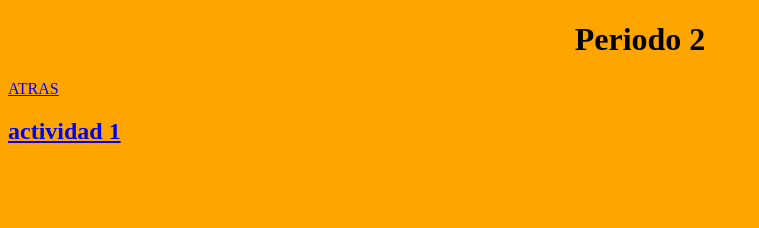
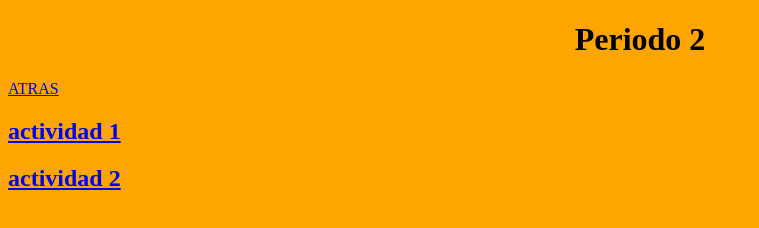
Before and after one commit to juancucho/F, a plain HTML site: page periodo 2.html in a window 1280 px wide. Shown: the whole page, without its empty margins (0-759 px from the left). Drawn offline with Linux system fonts and the light colour scheme.

Commit message:
Update periodo 2.html

```diff
--- a/periodo 2.html
+++ b/periodo 2.html
@@ -7,6 +7,7 @@
 <center><h1>Periodo 2</h1></center>
 <a href="pag web.html">ATRAS</a>
 <h2><a href=" https://juancucho.github.io/activione/">actividad 1</a></h2>
+<h2><a href=" https://juancucho.github.io/semana13/">actividad 2</a></h2>
 
 </body>
 </html>
```
